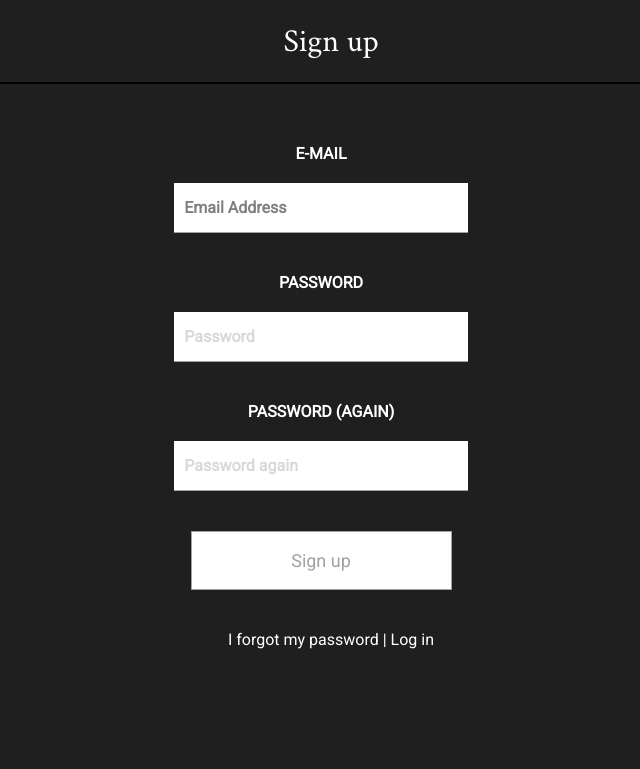
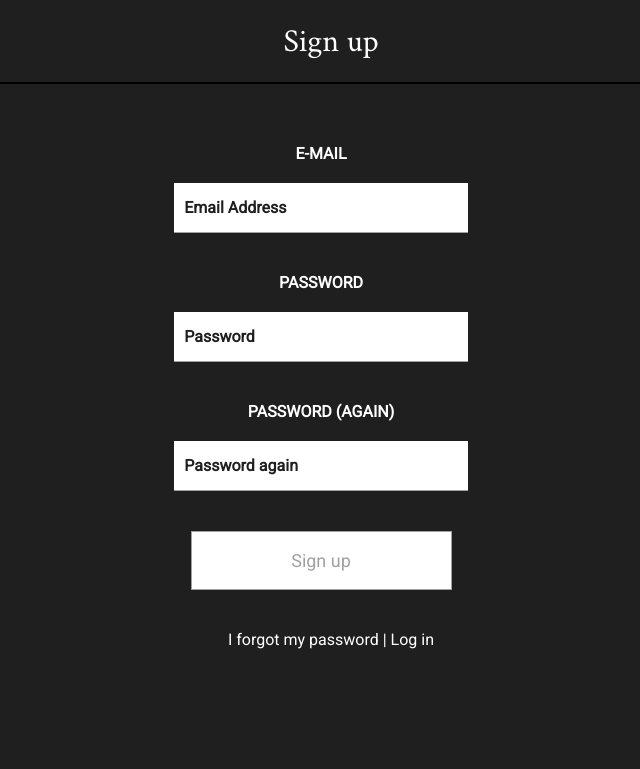
Before and after one commit to R3SWebDevelopment/Fronesis, a Django app: page /accounts/signup/ in a window 1280 px wide. Shown: the part 183-952 px from the top of the page, without its empty margins (309-949 px from the left). Run offline with Django 3.2, Linux system fonts and the light colour scheme; parts of the project's set-up code (start-up, migrations or seed data) failed here and were passed over; some libraries are stand-ins or nearby versions.

Commit message:
Fixing account templates styling

```diff
--- a/templates/account/signup.html
+++ b/templates/account/signup.html
@@ -4,8 +4,29 @@
 {% block EXTRA_STYLE %}
   {{block.super}}
   <style>
-  #id_login, #id_password1, #id_password2{
+  #id_email, #id_password1, #id_password2{
     padding: 15px 10px;
+  }
+
+  #id_email::-webkit-input-placeholder
+  , #id_password1::-webkit-input-placeholder
+  , #id_password2::-webkit-input-placeholder { /* Chrome/Opera/Safari */
+    color: #1f1f20;
+  }
+  #id_email::-moz-placeholder
+  , #id_password1::-moz-placeholder
+  , #id_password2::-moz-placeholder { /* Firefox 19+ */
+    color: #1f1f20;
+  }
+  #id_email:-ms-input-placeholder
+  , #id_password1:-ms-input-placeholder
+  , #id_password2:-ms-input-placeholder { /* IE 10+ */
+    color: #1f1f20;
+  }
+  #id_email:-moz-placeholder
+  , #id_password1:-moz-placeholder
+  , #id_password2:-moz-placeholder { /* Firefox 18- */
+    color: #1f1f20;
   }
 
   #submit{
```
Also changed, not shown: templates/account/login.html (+17 -0 lines).
